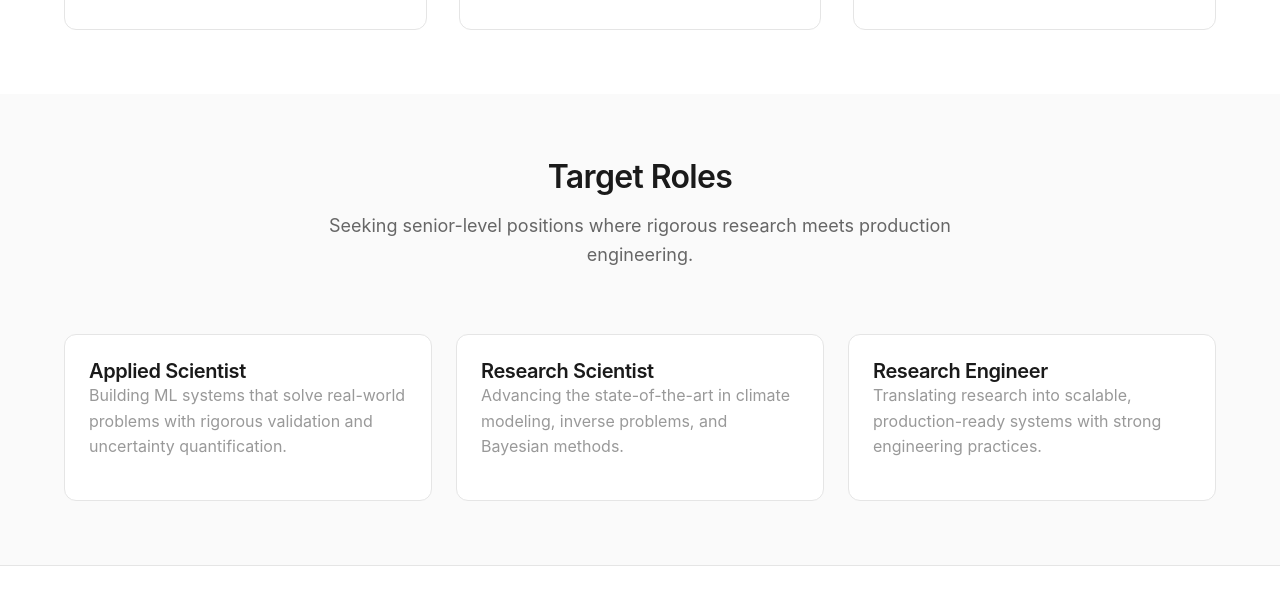
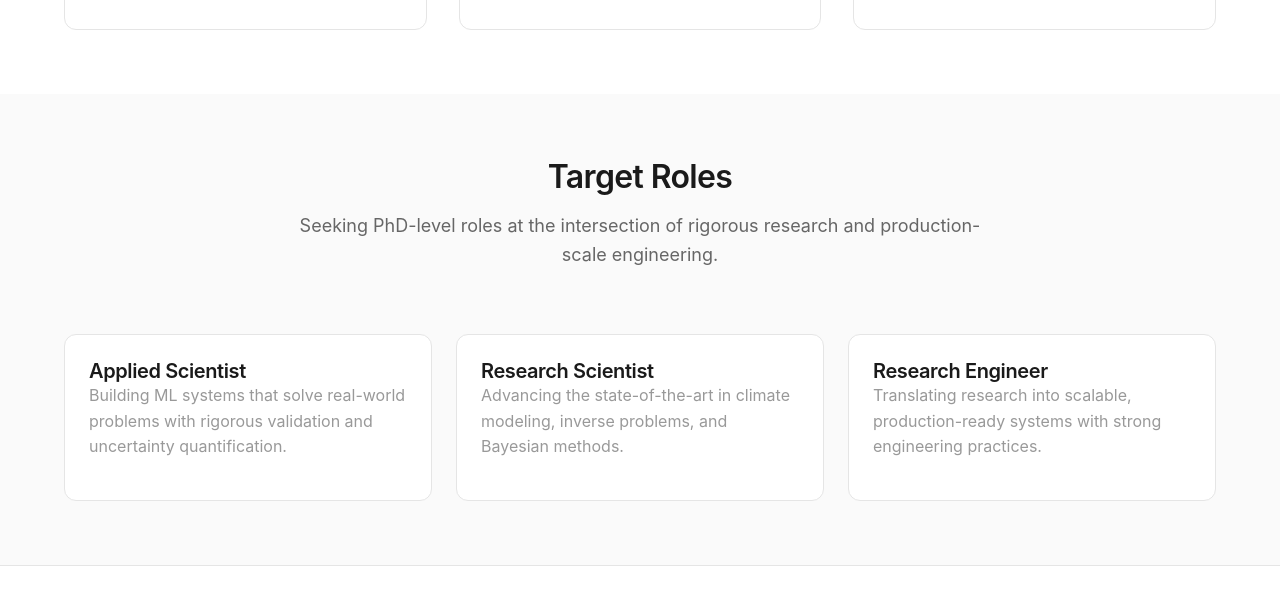
Before and after one commit to hanyumasonliu/hanyumasonliu.github.io, a plain HTML site: page index.html in a window 1280 px wide. Shown: the part 2059-2667 px from the top of the page. Drawn offline with Linux system fonts and the light colour scheme.

Commit message:
Update job role description in index.html

```diff
--- a/index.html
+++ b/index.html
@@ -277,7 +277,7 @@
       <div class="section-header">
         <h2 class="section-title">Target Roles</h2>
         <p class="section-description">
-          Seeking senior-level positions where rigorous research meets production engineering.
+          Seeking PhD-level roles at the intersection of rigorous research and production-scale engineering.
         </p>
       </div>
 
```
